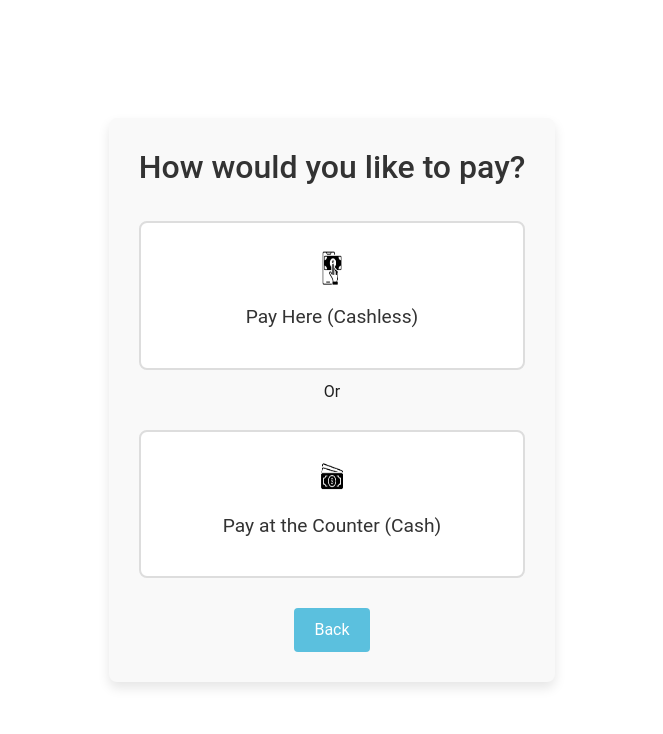
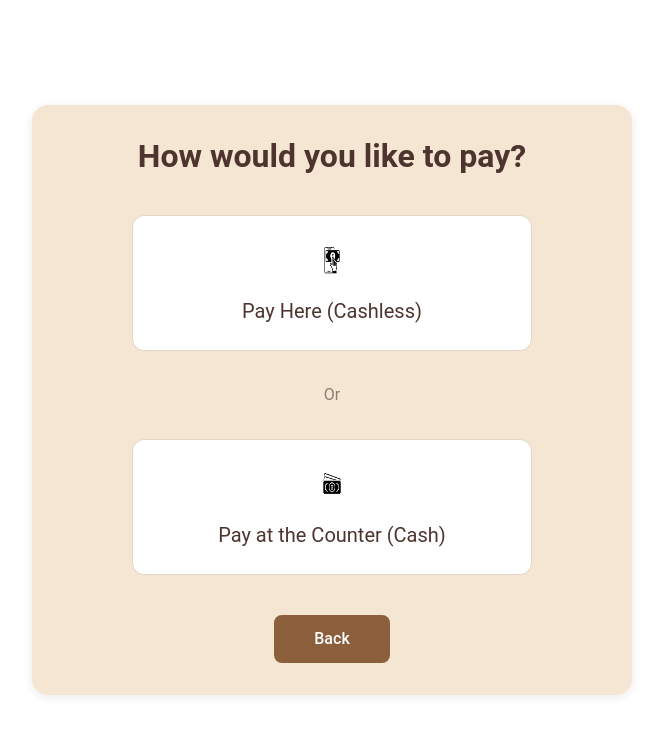
Before and after one commit to danicapine/kiosk-ordering-system, a Vue app: page /payment-options in a window 1280 px wide. Shown: the top 734 px of the page, without its empty margins (308-971 px from the left). Built offline with nearby package versions, Linux system fonts and the light colour scheme.

Commit message:
Updated PaymentOption

```diff
--- a/src/components/PaymentOptions.vue
+++ b/src/components/PaymentOptions.vue
@@ -7,7 +7,7 @@
           <img src="@/assets/cashless.png" alt="Cashless Payment" />
           <p>Pay Here (Cashless)</p>
         </button>
-          <p>Or</p>
+        <p class="divider">Or</p>
         <button @click="selectPayment('Cash')" class="option-btn">
           <img src="@/assets/cash.png" alt="Cash Payment" />
           <p>Pay at the Counter (Cash)</p>
@@ -38,76 +38,105 @@
 };
 </script>
 
-
 <style scoped>
 .payment-options-container {
   display: flex;
   align-items: center;
   justify-content: center;
-    height: 100vh;
+  min-height: 100vh;
+  background-color: white;
+  padding: 1rem;
 }
 
 .payment-options {
   text-align: center;
+  width: 100%;
   max-width: 600px;
-    padding: 30px;
-    background-color: #f9f9f9;
-    border-radius: 8px;
-    box-shadow: 0 6px 12px rgba(0, 0, 0, 0.1);
+  padding: 2rem;
+  background-color: #f5e6d3;
+  border-radius: 1rem;
+  box-shadow: 0 2px 8px rgba(78, 52, 46, 0.1);
 }
 
 h2 {
-    font-size: 2em;
-    color: #333;
-    margin-bottom: 25px;
+  font-size: 2rem;
+  color: #4e342e;
+  margin-bottom: 2.5rem;
+  font-weight: 600;
 }
 
 .options {
   display: flex;
   flex-direction: column;
   align-items: center;
+  gap: 1.5rem;
 }
 
 .option-btn {
-    background-color: #fff;
-    border: 2px solid #ddd;
-    border-radius: 8px;
-    padding: 20px;
-    margin: 10px 0;
+  background-color: white;
+  border: 1px solid #e2d5c7;
+  border-radius: 0.75rem;
+  padding: 1.5rem;
   width: 100%;
   max-width: 400px;
   text-align: center;
   cursor: pointer;
-    transition: all 0.3s;
+  transition: all 0.2s ease;
+}
+
+.option-btn:hover {
+  border-color: #4e342e;
+  background-color: #faf6f3;
 }
 
 .option-btn img {
-    width: 50px;
-    height: 50px;
-    margin-bottom: 10px;
+  width: 40px;
+  height: 40px;
+  margin-bottom: 1rem;
 }
 
 .option-btn p {
-    font-size: 1.2em;
-    color: #333;
+  font-size: 1.25rem;
+  color: #4e342e;
+  margin: 0;
 }
 
-  .option-btn:hover {
-    border-color: #5cb85c;
+.divider {
+  font-size: 1rem;
+  color: #8b7e74;
+  margin: 0.5rem 0;
 }
 
 .back-btn {
-    margin-top: 20px;
-    padding: 10px 20px;
-    background-color: #5bc0de;
-    color: #fff;
+  margin-top: 2.5rem;
+  padding: 0.75rem 2.5rem;
+  background-color: #8b5e3c;
+  color: white;
   border: none;
-    border-radius: 4px;
+  border-radius: 0.5rem;
   cursor: pointer;
-    transition: background-color 0.3s;
+  transition: background-color 0.2s ease;
+  font-size: 1rem;
+  font-weight: 500;
 }
 
 .back-btn:hover {
-    background-color: #31b0d5;
+  background-color: #4e342e;
+}
+
+@media (max-width: 640px) {
+  .payment-options {
+    padding: 1.5rem;
+    margin: 1rem;
+  }
+
+  h2 {
+    font-size: 1.75rem;
+    margin-bottom: 2rem;
+  }
+
+  .option-btn {
+    padding: 1.25rem;
+  }
 }
 </style>
```
Lines whose indentation alone changed are shown as unchanged.
